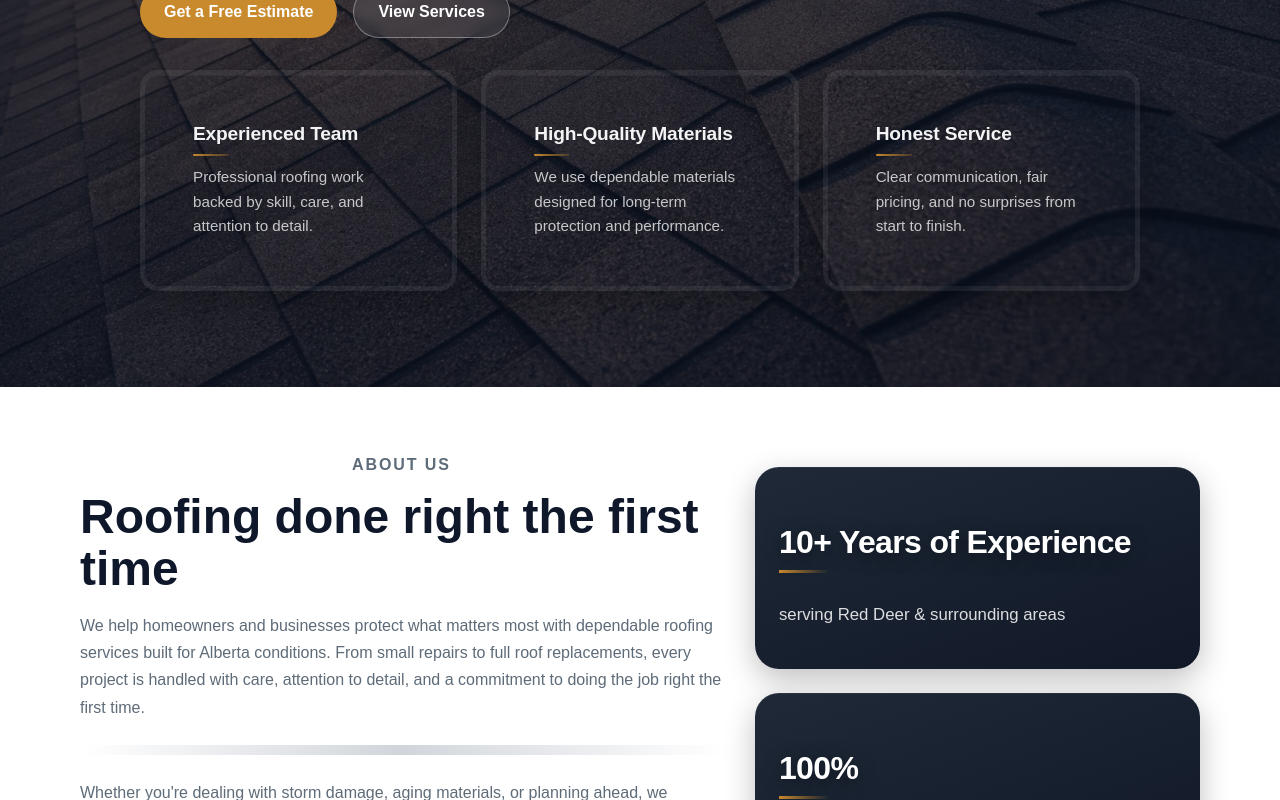
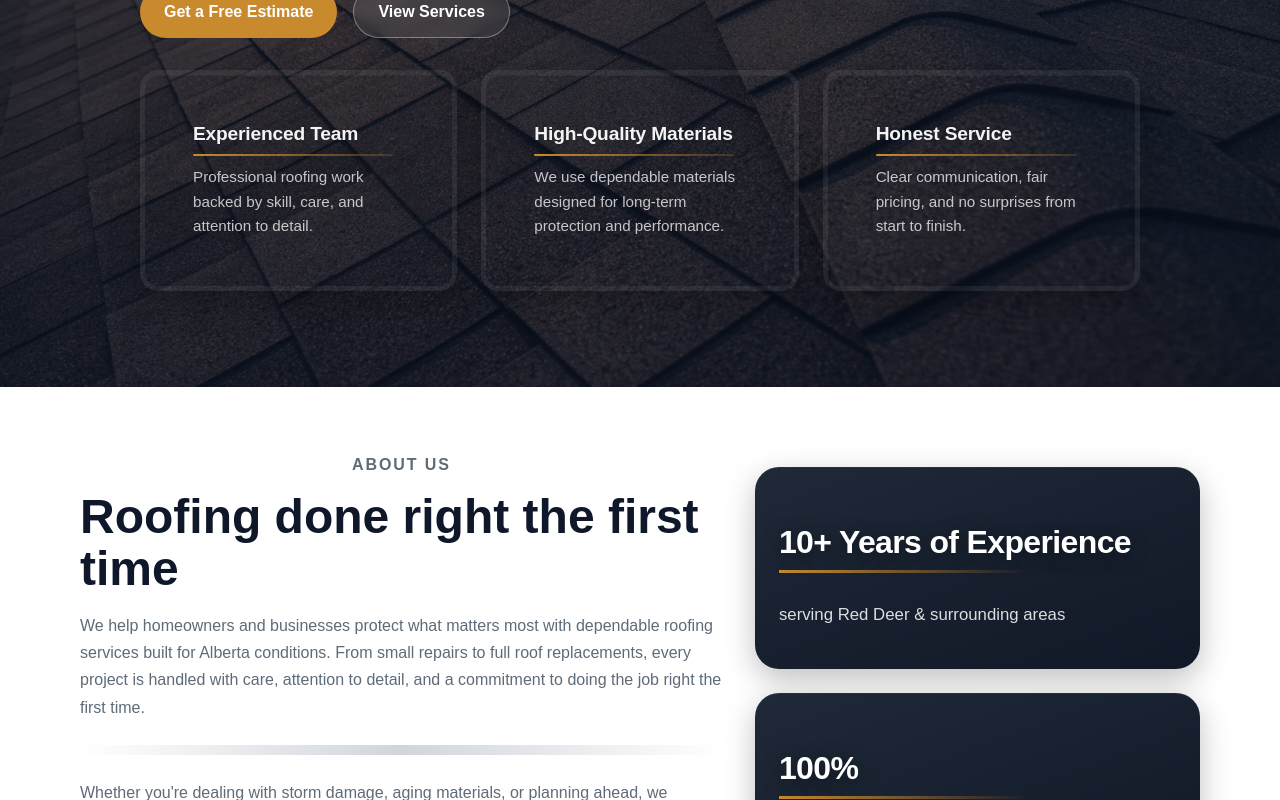
Before and after one commit to Mjcs99/roofing-business-site, a React (Vite) app in the folder CrombieAndSonsRoofing/: page / in a window 1280 px wide. Shown: the part 520-1320 px from the top of the page. Built offline with nearby package versions, Linux system fonts and the light colour scheme.

Commit message:
Adjust trust cards in home hero

```diff
--- a/CrombieAndSonsRoofing/src/pages/HomePage.css
+++ b/CrombieAndSonsRoofing/src/pages/HomePage.css
@@ -83,7 +83,7 @@ a {
 .trust-cards .content h3::after {
   content: "";
   display: block;
-  width: 36px;
+  width: 200px;
   height: 2px;
   margin-top: 0.55rem;
   border-radius: 999px;
@@ -231,7 +231,7 @@ a {
 .stat-card .content h3::after {
   content: "";
   display: block;
-  width: 50px;
+  width: 250px;
   height: 3px;
   margin-top: 0.5rem;
 
```
